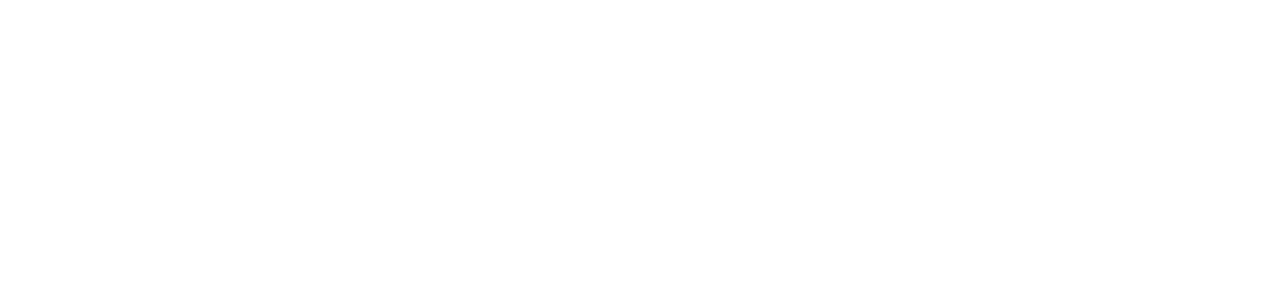
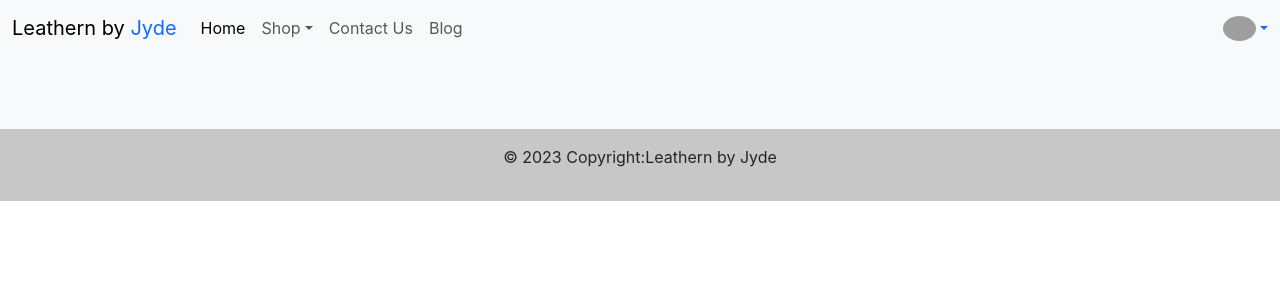
Before and after one commit to TolulopeBabajide/leathern-by-jyde, a React (Create React App) app: page /shop in a window 1280 px wide. Before the commit this address had no page. Shown: the top 300 px of the page. Built offline with nearby package versions, Linux system fonts and the light colour scheme; grey boxes are pictures that could not be loaded.

Commit message:
carousel added

```diff
--- a/src/App.js
+++ b/src/App.js
@@ -1,9 +1,9 @@
 import React from 'react'
 import { BrowserRouter, Routes, Route } from 'react-router-dom'
 import Home from './pages/Home'
-import About from './pages/About'
-import Featured from './pages/Featured'
+import Shop from './pages/Shop'
 import Blog from './pages/Blog'
+import Contact from './pages/Contact'
 
 const App = () => {
   return (
@@ -11,8 +11,8 @@
       <BrowserRouter>
         <Routes>
           <Route path="/" element={<Home/>}/>
-          <Route path="/about" element={<About/>}/>
-          <Route path="/featured" element={<Featured/>}/>
+          <Route path="/contact" element={<Contact/>}/>
+          <Route path="/shop" element={<Shop/>}/>
           <Route path="/blog" element={<Blog/>}/>
         </Routes>
       </BrowserRouter>
--- /dev/null
+++ b/src/components/carousel/Carousel.jsx
@@ -0,0 +1,48 @@
+import React from 'react'
+
+const Carousel = () => {
+  return (
+    <>
+        <div id="carouselExampleCaptions" className="carousel slide">
+  <div className="carousel-indicators">
+    <button type="button" data-bs-target="#carouselExampleCaptions" data-bs-slide-to="0" className="active" aria-current="true" aria-label="Slide 1"></button>
+    <button type="button" data-bs-target="#carouselExampleCaptions" data-bs-slide-to="1" aria-label="Slide 2"></button>
+    <button type="button" data-bs-target="#carouselExampleCaptions" data-bs-slide-to="2" aria-label="Slide 3"></button>
+  </div>
+  <div className="carousel-inner">
+    <div className="carousel-item active">
+      <img src="..." className="d-block w-100" alt="..."/>
+      <div className="carousel-caption d-none d-md-block">
+        <h5>First slide label</h5>
+        <p>Some representative placeholder content for the first slide.</p>
+      </div>
+    </div>
+    <div className="carousel-item">
+      <img src="..." className="d-block w-100" alt="..."/>
+      <div className="carousel-caption d-none d-md-block">
+        <h5>Second slide label</h5>
+        <p>Some representative placeholder content for the second slide.</p>
+      </div>
+    </div>
+    <div className="carousel-item">
+      <img src="..." className="d-block w-100" alt="..."/>
+      <div className="carousel-caption d-none d-md-block">
+        <h5>Third slide label</h5>
+        <p>Some representative placeholder content for the third slide.</p>
+      </div>
+    </div>
+  </div>
+  <button className="carousel-control-prev" type="button" data-bs-target="#carouselExampleCaptions" data-bs-slide="prev">
+    <span className="carousel-control-prev-icon" aria-hidden="true"></span>
+    <span className="visually-hidden">Previous</span>
+  </button>
+  <button className="carousel-control-next" type="button" data-bs-target="#carouselExampleCaptions" data-bs-slide="next">
+    <span className="carousel-control-next-icon" aria-hidden="true"></span>
+    <span className="visually-hidden">Next</span>
+  </button>
+</div>
+    </>
+  )
+}
+
+export default Carousel
--- a/src/components/footer/Footer.jsx
+++ b/src/components/footer/Footer.jsx
@@ -3,24 +3,24 @@
 const Footer = () => {
   return (
     <>
-        <footer class="bg-light text-center text-white">
+        <footer class="bg-light text-center ">
   {/* <!-- Grid container --> */}
   <div class="container p-4 pb-0">
     {/* <!-- Section: Social media --> */}
     <section class="mb-4">
       {/* <!-- Facebook --> */}
       <a
-        class="btn text-white btn-floating m-1"
-        style="background-color: #3b5998;"
-        href="#!"
+        class="btn  btn-floating m-1"
+        style={{backgroundColor:" #3b5998;"}}
+        href="/"
         role="button"
         ><i class="fab fa-facebook-f"></i
       ></a>
 
       {/* <!-- Twitter --> */}
       <a
-        class="btn text-white btn-floating m-1"
-        style="background-color: #55acee;"
+        class="btn  btn-floating m-1"
+        style={{backgroundColor: " #55acee;"}}
         href="#!"
         role="button"
         ><i class="fab fa-twitter"></i
@@ -28,8 +28,8 @@
 
       {/* <!-- Google --> */}
       <a
-        class="btn text-white btn-floating m-1"
-        style="background-color: #dd4b39;"
+        class="btn  btn-floating m-1"
+        style={{backgroundColor: "#dd4b39;"}}
         href="#!"
         role="button"
         ><i class="fab fa-google"></i
@@ -37,8 +37,8 @@
 
       {/* <!-- Instagram --> */}
       <a
-        class="btn text-white btn-floating m-1"
-        style="background-color: #ac2bac;"
+        class="btn  btn-floating m-1"
+        style={{backgroundColor: "#ac2bac;"}}
         href="#!"
         role="button"
         ><i class="fab fa-instagram"></i
@@ -46,20 +46,19 @@
 
       {/* <!-- Linkedin --> */}
       <a
-        class="btn text-white btn-floating m-1"
-        style="background-color: #0082ca;"
+        class="btn  btn-floating m-1"
+        style={{backgroundColor: "#0082ca;"}}
         href="#!"
         role="button"
         ><i class="fab fa-linkedin-in"></i
       ></a>
       {/* <!-- Github --> */}
       <a
-        class="btn text-white btn-floating m-1"
-        style="background-color: #333333;"
+        class="btn  btn-floating m-1"
+        style={{backgroundColor: "#333333;"}}
         href="#!"
         role="button"
-        ><i class="fab fa-github"></i
-      ></a>
+        ><i class="fa-brands fa-github"></i></a>
     </section>
     {/* <!-- Section: Social media --> */}
   </div>
@@ -67,8 +66,8 @@
 
   {/* <!-- Copyright --> */}
   <div class="text-center p-3" style={{backgroundColor: "rgba(0, 0, 0, 0.2)"}}>
-    © 2020 Copyright:
-    <a class="text-white" href="https://mdbootstrap.com/">MDBootstrap.com</a>
+
+    <p> © 2023 Copyright:Leathern by Jyde</p>
   </div>
   {/* <!-- Copyright --> */}
 </footer>
--- a/src/components/navbar/Nav.jsx
+++ b/src/components/navbar/Nav.jsx
@@ -5,7 +5,7 @@
     <>
         <nav className="navbar navbar-expand-lg bg-body-tertiary" >
   <div className="container-fluid">
-    <a className="navbar-brand" href="#">Leathern by <span className='text-primary'>Jyde</span> </a>
+    <a className="navbar-brand" href="/">Leathern by <span className='text-primary'>Jyde</span> </a>
     <button className="navbar-toggler" type="button" data-bs-toggle="collapse" data-bs-target="#navbarNav" aria-controls="navbarNav" aria-expanded="false" aria-label="Toggle navigation">
       <span className="navbar-toggler-icon"></span>
     </button>
@@ -14,16 +14,65 @@
         <li className="nav-item">
           <a className="nav-link active" aria-current="page" href="/">Home</a>
         </li>
-        <li className="nav-item">
-          <a className="nav-link" href="/featured">Featured</a>
+        <li className="nav-item dropdown">
+        <a class="nav-link dropdown-toggle" href="#" role="button" data-bs-toggle="dropdown" aria-expanded="false">
+            Shop
+          </a>
+          <ul class="dropdown-menu">
+            <li><a class="dropdown-item" href="#">Slippers</a></li>
+            <li><a class="dropdown-item" href="#">Sandals</a></li>
+            {/* <li><hr class="dropdown-divider"></li> */}
+            <li><a class="dropdown-item" href="#">Shoes</a></li>
+            <li><a class="dropdown-item" href="#">Boots</a></li>
+          </ul>
         </li>
         <li className="nav-item">
-          <a className="nav-link" href="/about">About</a>
+          <a className="nav-link" href="/about">Contact Us</a>
         </li>
         <li className="nav-item">
           <a className="nav-link" href='/blog'>Blog</a>
         </li>
       </ul>
+    </div>
+    <div class="d-flex align-items-center">
+      {/* <!-- Icon --> */}
+      <a class="text-reset me-3" href="#">
+        <i class="fas fa-shopping-cart"></i>
+      </a>
+
+
+      <div class="dropdown">
+        <a
+          class="dropdown-toggle d-flex align-items-center hidden-arrow"
+          href="#"
+          id="navbarDropdownMenuAvatar"
+          role="button"
+          data-mdb-toggle="dropdown"
+          aria-expanded="false"
+        >
+          <img
+            src="https://mdbcdn.b-cdn.net/img/new/avatars/2.webp"
+            class="rounded-circle"
+            height="25"
+            alt="Black and White Portrait of a Man"
+            loading="lazy"
+          />
+        </a>
+        <ul
+          class="dropdown-menu dropdown-menu-end"
+          aria-labelledby="navbarDropdownMenuAvatar"
+        >
+          <li>
+            <a class="dropdown-item" href="#">My profile</a>
+          </li>
+          <li>
+            <a class="dropdown-item" href="#">Settings</a>
+          </li>
+          <li>
+            <a class="dropdown-item" href="#">Logout</a>
+          </li>
+        </ul>
+      </div>
     </div>
   </div>
 </nav>
--- a/src/pages/About.jsx
+++ b/src/pages/Contact.jsx
@@ -2,7 +2,7 @@
 import Nav from '../components/navbar/Nav'
 import Footer from '../components/footer/Footer'
 
-const About = () => {
+const Contact = () => {
   return (
     <>
         <Nav/>
@@ -11,4 +11,4 @@
   )
 }
 
-export default About
+export default Contact
--- a/src/pages/Home.jsx
+++ b/src/pages/Home.jsx
@@ -1,11 +1,13 @@
 import React from 'react'
 import Nav from '../components/navbar/Nav'
 import Footer from '../components/footer/Footer'
+import Carousel from '../components/carousel/Carousel'
 
 const Home = () => {
   return (
     <>
         <Nav/>
+        <Carousel/>
         <Footer/>
     </>
   )
--- a/src/pages/Featured.jsx
+++ b/src/pages/Shop.jsx
@@ -1,4 +1,6 @@
 import React from 'react'
+import Nav from '../components/navbar/Nav'
+import Footer from '../components/footer/Footer'
 
 const Featured = () => {
   return (
```
